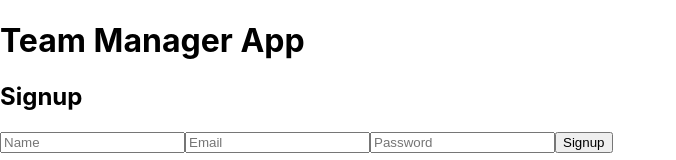
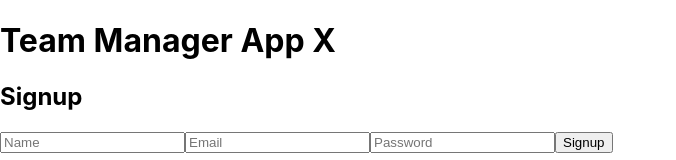
Before and after one commit to OussemaNehdi/team-manager-app, a React (Create React App) app in the folder frontend/: page / in a window 1280 px wide. Shown: the top 160 px of the page, without its empty margins (0-676 px from the left). Built offline with nearby package versions, Linux system fonts and the light colour scheme.

Commit message:
my commit

```diff
--- a/frontend/src/App.tsx
+++ b/frontend/src/App.tsx
@@ -10,7 +10,7 @@ const App: React.FC = () => {
 
   return (
     <div>
-      <h1>Team Manager App</h1>
+      <h1>Team Manager App X</h1>
       {!userId ? (
         <>
           <Signup setUserId={setUserId} />
```
